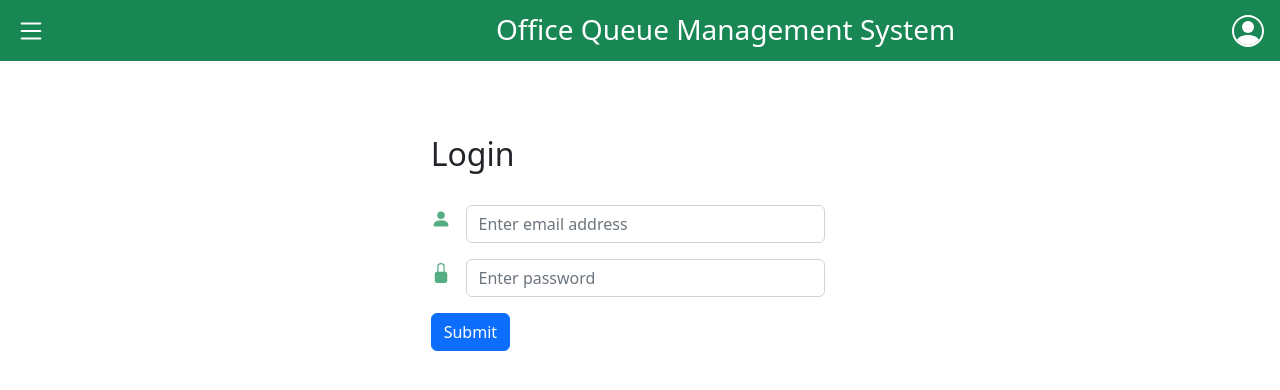
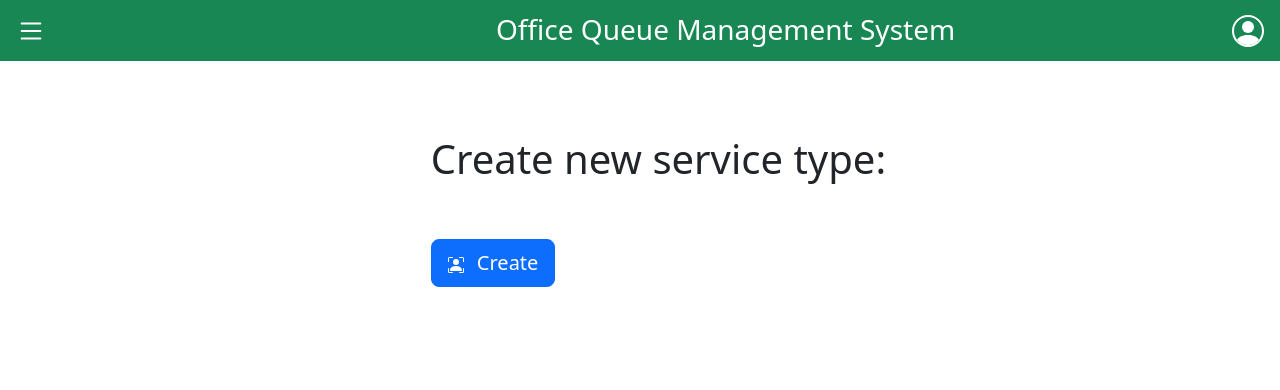
Before and after one commit to alessiomason/SE2022-11-OfficeQueueManager, a React (Create React App) app in the folder client/: page /manager in a window 1280 px wide. Shown: the top 390 px of the page. Built offline with nearby package versions, Linux system fonts and the light colour scheme.

Commit message:
manager layout

```diff
--- a/client/src/components/ManagerLayout.js
+++ b/client/src/components/ManagerLayout.js
@@ -1,16 +1,27 @@
 import { Button, Col, Form, Nav, Row, ListGroup, Navbar, Container, NavDropdown } from "react-bootstrap";
-import { default as UserLogin } from "../icons/user-login.svg";
-import { default as Password } from "../icons/password.svg";
 import MyLoginForm from './LoginForm';
-
+import { useNavigate } from "react-router-dom";
+import { default as Manager } from "../icons/manager.svg";
 function MyManagerLayout(props) {
+  const navigate = useNavigate();
   return (
     <>
-    {!props.loggedIn ? <MyLoginForm /> :
-        <Container>
 
-        </Container>
-    }
+       <Container>
+       <Row>
+         <Col md={{ span: 6, offset: 4 }}>
+           <h1> Create new service type: </h1>
+         </Col>
+       </Row>
+       <Row className="mt-5">
+         <Col md={{ span: 2, offset: 4 }}>
+           <Button size="lg" onClick={() => navigate("/manager")}>
+             <img src={Manager} alt="manager" className='me-2 svg' /> Create
+           </Button>
+         </Col>
+       </Row>
+     </Container>
+
     </>
   );
 }
```
